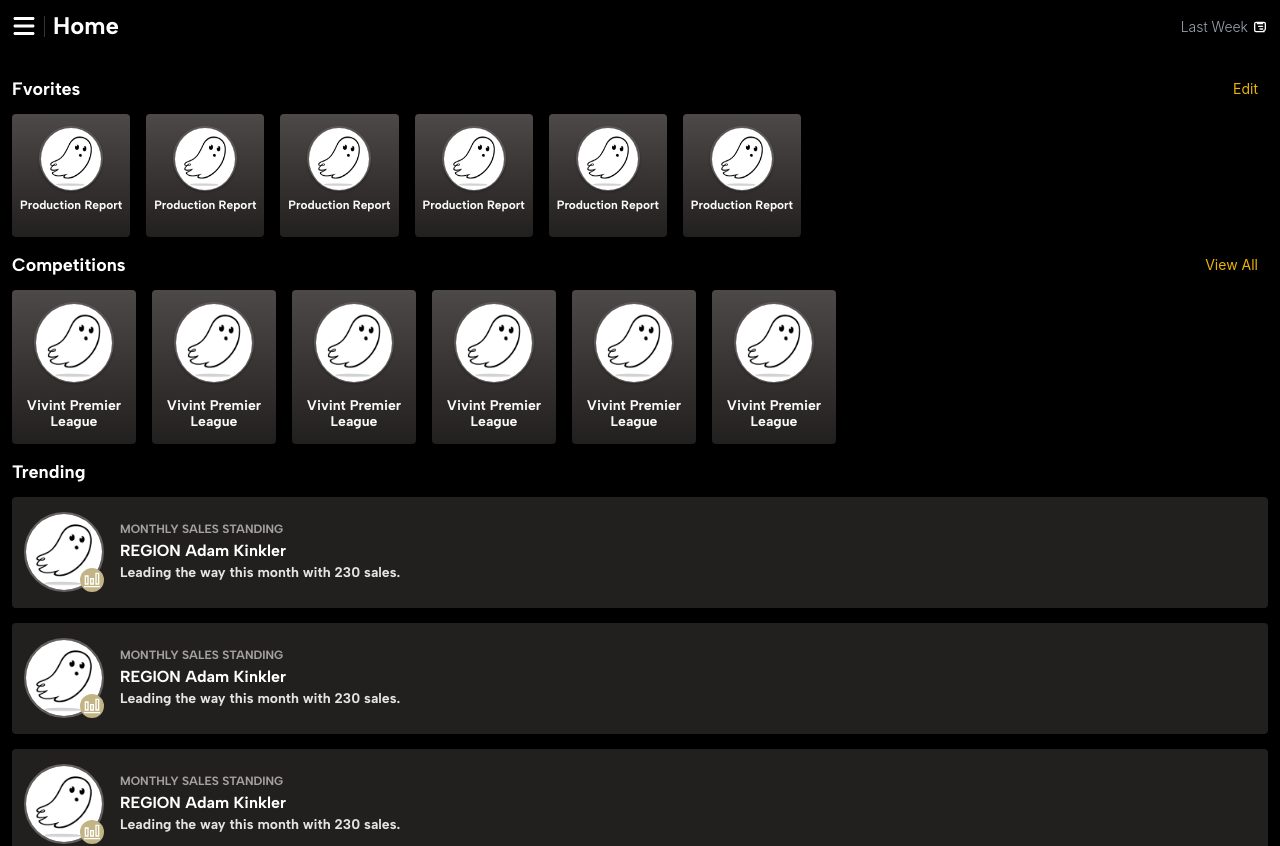
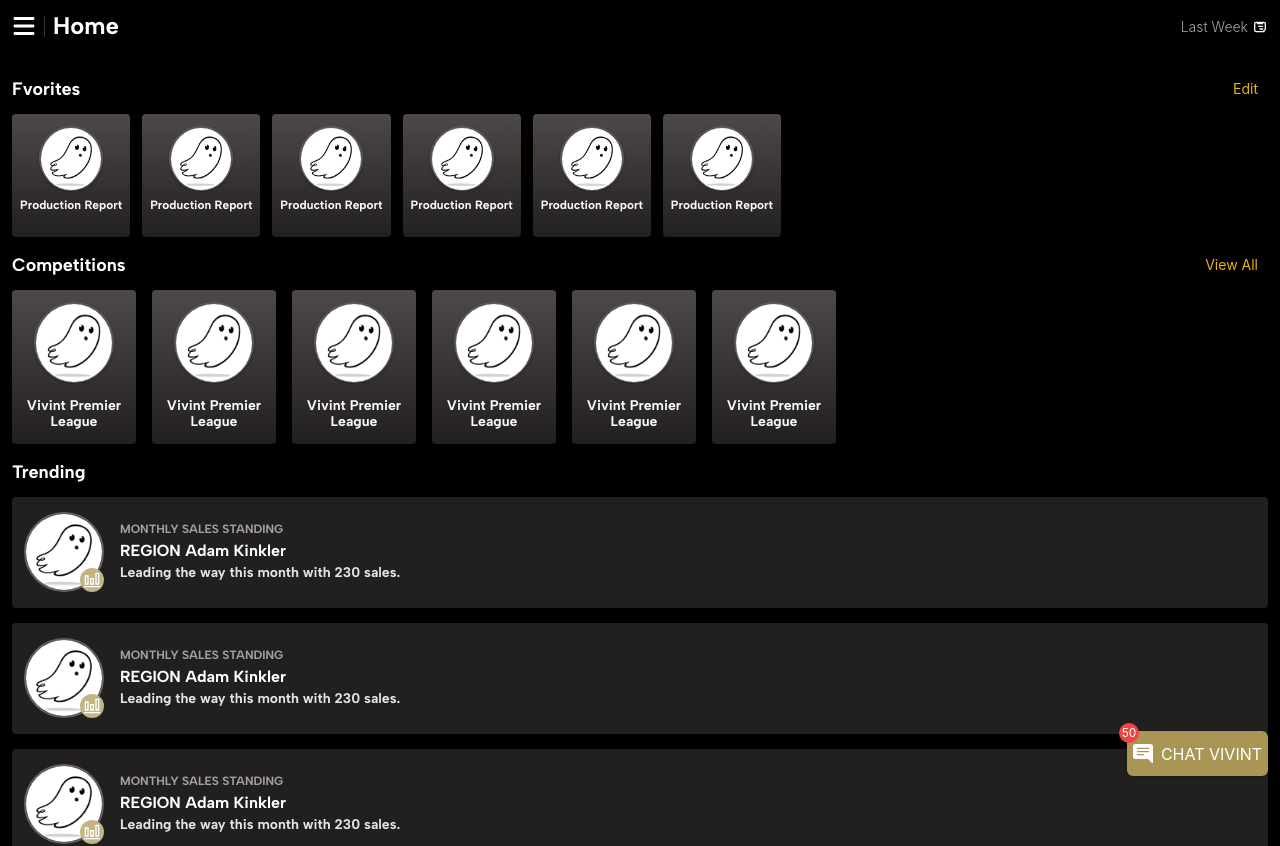
Before and after one commit to jswebguru/customvivint-front, a React (Create React App) app: page / in a window 1280 px wide. Shown: the top 846 px of the page. Built offline with nearby package versions, Linux system fonts and the light colour scheme.

Commit message:
feat: add floating button to home screen

```diff
--- /dev/null
+++ b/src/components/FloatingButton/FloatingButton.css
@@ -0,0 +1,5 @@
+.floating-button {
+  width: 141px;
+  height: 45px;
+  background-color: #a99655;
+}
--- /dev/null
+++ b/src/components/FloatingButton/index.jsx
@@ -0,0 +1,18 @@
+import "./FloatingButton.css";
+import { BsChatRightTextFill } from "react-icons/bs";
+
+const FloatingButton = () => {
+  return (
+    <div className="relative">
+      <button className="flex floating-button fixed bottom-6 right-3 text-white rounded-md shadow items-center justify-center">
+        <BsChatRightTextFill className="text-xl" />
+        <span className="ml-2">CHAT VIVINT</span>
+        <div className="absolute top-0 left-0 -mt-2 -ml-2 bg-red-500 text-white rounded-full w-5 h-5 flex items-center justify-center text-xs">
+          50
+        </div>
+      </button>
+    </div>
+  );
+};
+
+export default FloatingButton;
--- a/src/components/SectionView/SectionViewContentRow.jsx
+++ b/src/components/SectionView/SectionViewContentRow.jsx
@@ -12,7 +12,7 @@
 const SectionViewContentRow = ({ size = "small" }) => {
   return (
     <div
-      className={`section-view-content-row flex flex-row text-white px-3 gap-4 ${
+      className={`section-view-content-row flex flex-row text-white px-3 ${
         size === "small" ? "gap-3" : "gap-4"
       }`}
     >
--- a/src/pages/Home/index.jsx
+++ b/src/pages/Home/index.jsx
@@ -1,3 +1,4 @@
+import FloatingButton from "../../components/FloatingButton";
 import {
   SectionViewColumn,
   SectionViewReport,
@@ -6,6 +7,7 @@
 
 const Home = () => {
   return (
+    <div>
       <div className="flex flex-col h-screen py-6 gap-4">
         <SectionViewRow title="Fvorites" buttonTitle="Edit" />
         <SectionViewRow
@@ -17,6 +19,8 @@
         <SectionViewReport title="Production Report" />
         <SectionViewReport title="Report #2" />
       </div>
+      <FloatingButton />
+    </div>
   );
 };
 
```
Lines whose indentation alone changed are shown as unchanged.
